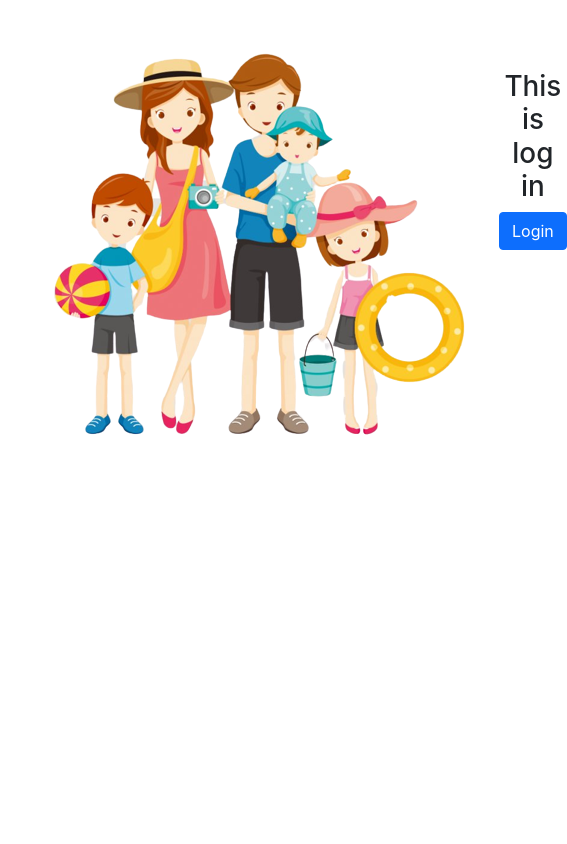
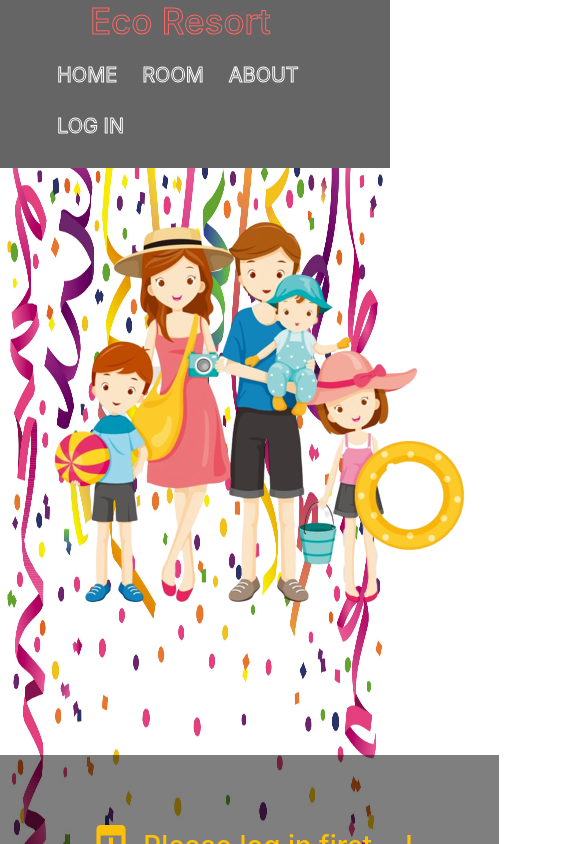
Before and after one commit to montasirazad/resort-client, a React (Create React App) app: page /login in a window 390 px wide. Shown: the top 844 px of the page, 567 px wide, since content can reach past the window. Built offline with nearby package versions, Linux system fonts and the light colour scheme; no server answers.

Commit message:
updated login page,home page

```diff
--- /dev/null
+++ b/src/Components/HomePage/GettingStart/GettingStart.css
@@ -0,0 +1,36 @@
+ .start-div {
+
+     display: flex;
+     flex-direction: column;
+     align-items: center;
+     justify-items: center;
+     margin-top: 80px;
+ }
+
+ .start-div h1 {
+     font-size: 100px;
+     color: transparent;
+     -webkit-text-stroke: 2px white;
+     background-color: rgba(0, 0, 0, 0.5);
+     border-radius: 8px;
+     padding: 5px;
+ }
+
+ .start-div h5 {
+     font-size: 30px;
+     color: transparent;
+     -webkit-text-stroke: 2px rgb(233, 210, 5);
+
+ }
+
+ @media screen and (max-width: 1000px) {
+     .start-div h1 {
+         font-size: 50px;
+         color: transparent;
+         -webkit-text-stroke: 2px white;
+         background-color: rgba(0, 0, 0, 0.5);
+         border-radius: 8px;
+         padding: 5px;
+     }
+
+ }
--- /dev/null
+++ b/src/Components/HomePage/GettingStart/GettingStart.js
@@ -0,0 +1,21 @@
+import React from 'react';
+import './GettingStart.css';
+import { Link } from 'react-router-dom';
+
+
+const GettingStart = () => {
+    return (
+        <div className='start-div' >
+
+            <h1>ECO RESORT</h1>
+            <h5>Luxury in nature</h5>
+            <Link to='/rooms'><button className='btn btn-primary btn-lg'>
+                Get started
+            </button></Link>
+
+
+        </div>
+    );
+};
+
+export default GettingStart;
--- a/src/Components/HomePage/Home/Home.css
+++ b/src/Components/HomePage/Home/Home.css
@@ -12,7 +12,9 @@
 @media screen and (max-width: 1000px) {
     .homepageDiv {
         text-align: center;
-
+        height: 100vh;
+        background-size: 100% 100%;
+        background-repeat: no-repeat;
 
     }
 
--- a/src/Components/HomePage/Home/Home.js
+++ b/src/Components/HomePage/Home/Home.js
@@ -1,5 +1,6 @@
 import React from 'react';
 import MenuBar from '../../Shared/MenuBar/MenuBar';
+import GettingStart from '../GettingStart/GettingStart';
 import './Home.css';
 
 const Home = () => {
@@ -9,7 +10,7 @@ const Home = () => {
 
         <div className='homepageDiv'>
             <MenuBar />
-
+            <GettingStart />
         </div>
 
     );
--- a/src/Components/LogIn/LogIn.css
+++ b/src/Components/LogIn/LogIn.css
@@ -1,9 +1,35 @@
-.login-page{
+.login-page {
     display: grid;
-    grid-template-columns: repeat(2,1fr);
+    grid-template-columns: repeat(2, 1fr);
+    background-image: url('../../image/colorBG.jpg');
+    height: 100vh;
+    background-size: 100% 100%;
+    background-repeat: no-repeat;
 }
 
-.test-div{
-    padding: 70px 0;
-    text-align: center;
+.test-div {
+    display: grid;
+    align-items: center;
+    float: left;
+    background-color: rgba(0, 0, 0, 0.5);
+    padding: 15px;
 }
+
+@media screen and (max-width: 1000px) {
+    .login-page {
+        display: grid;
+        grid-template-columns: repeat(1, 1fr);
+        background-image: url('../../image/colorBG.jpg');
+        height: 100vh;
+        background-size: 100% 100%;
+        background-repeat: no-repeat;
+    }
+
+    .test-div {
+        display: grid;
+        justify-content: center;
+        align-items: center;
+        background-color: rgba(0, 0, 0, 0.5);
+        padding: 25px;
+    }
+}
--- a/src/Components/LogIn/LogIn.js
+++ b/src/Components/LogIn/LogIn.js
@@ -3,23 +3,31 @@ import useAuth from '../Shared/Hooks/useAuth';
 import bg from '.././../image/loginBg-removebg-preview.png';
 import family from '../../image/cartoon-art-removebg-preview.png'
 import './LogIn.css'
+import MenuBar from '../Shared/MenuBar/MenuBar';
+import SecurityUpdateWarningIcon from '@mui/icons-material/SecurityUpdateWarning';
+
 
 const LogIn = () => {
     const { handleGoogleSignIn } = useAuth();
     return (
+        <div>
+            <MenuBar />
             <div className='login-page'>
                 <div>
                     <img src={family} alt="" />
                 </div>
 
                 <div className='test-div'>
-                <h1>This is log in</h1>
-                <button onClick={handleGoogleSignIn} className='btn btn-primary'>Login</button>
+                    <div>
+                        <h1 className='text-warning'> <SecurityUpdateWarningIcon sx={{fontSize:'50px'}}/> Please log in first ...!</h1><br />
+                        <button onClick={handleGoogleSignIn} className='btn btn-primary'>Log in using G-mail</button>
+                    </div>
 
                 </div>
 
 
             </div>
+        </div>
     );
 };
 
--- a/src/Components/Shared/MenuBar/MenuBar.css
+++ b/src/Components/Shared/MenuBar/MenuBar.css
@@ -43,7 +43,7 @@
  @media screen and (max-width: 1000px) {
      .main-div {
          display: flex;
-         justify-content: center;
+         /* justify-content: center; */
          flex-direction: column;
 
      }
--- a/src/Components/Shared/MenuBar/MenuBar.js
+++ b/src/Components/Shared/MenuBar/MenuBar.js
@@ -13,8 +13,7 @@ const MenuBar = () => {
             <nav >
                 <ul>
                     <li><Link to='/'>HOME</Link></li>
-                    <li><Link to='/package'>PACKAGE</Link></li>
-                    <li><Link to='/rooms'>ROOM</Link></li>
+                     <li><Link to='/rooms'>ROOM</Link></li>
                     <li><Link to='/about'>ABOUT</Link></li>
                     <li><Link to='/login'>LOG IN</Link></li>
                 </ul>
```
Also changed, not shown: src/image/colorBG.jpg (added), src/image/loginBg-removebg-preview.png (deleted). Lines whose indentation alone changed are shown as unchanged.
